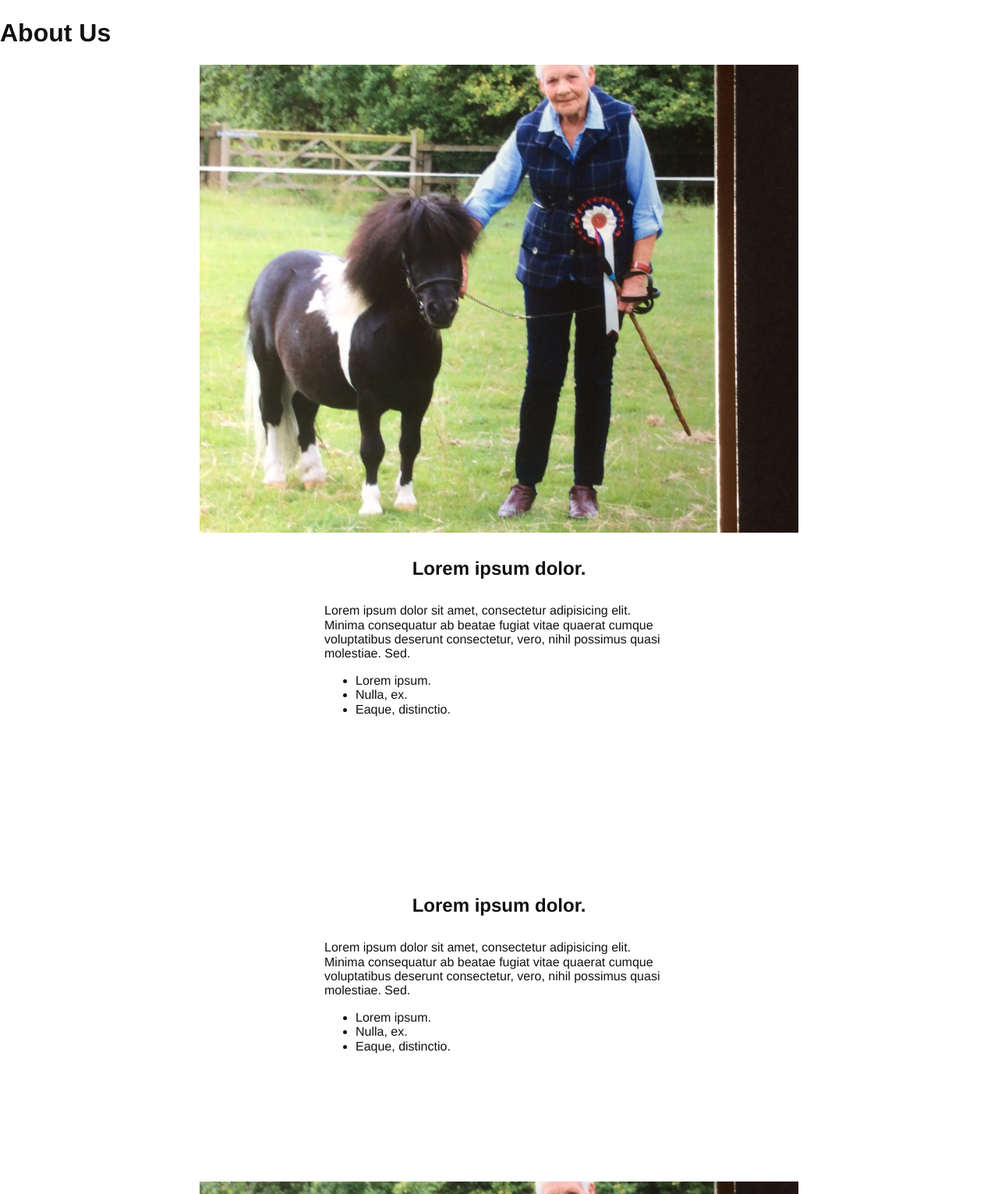
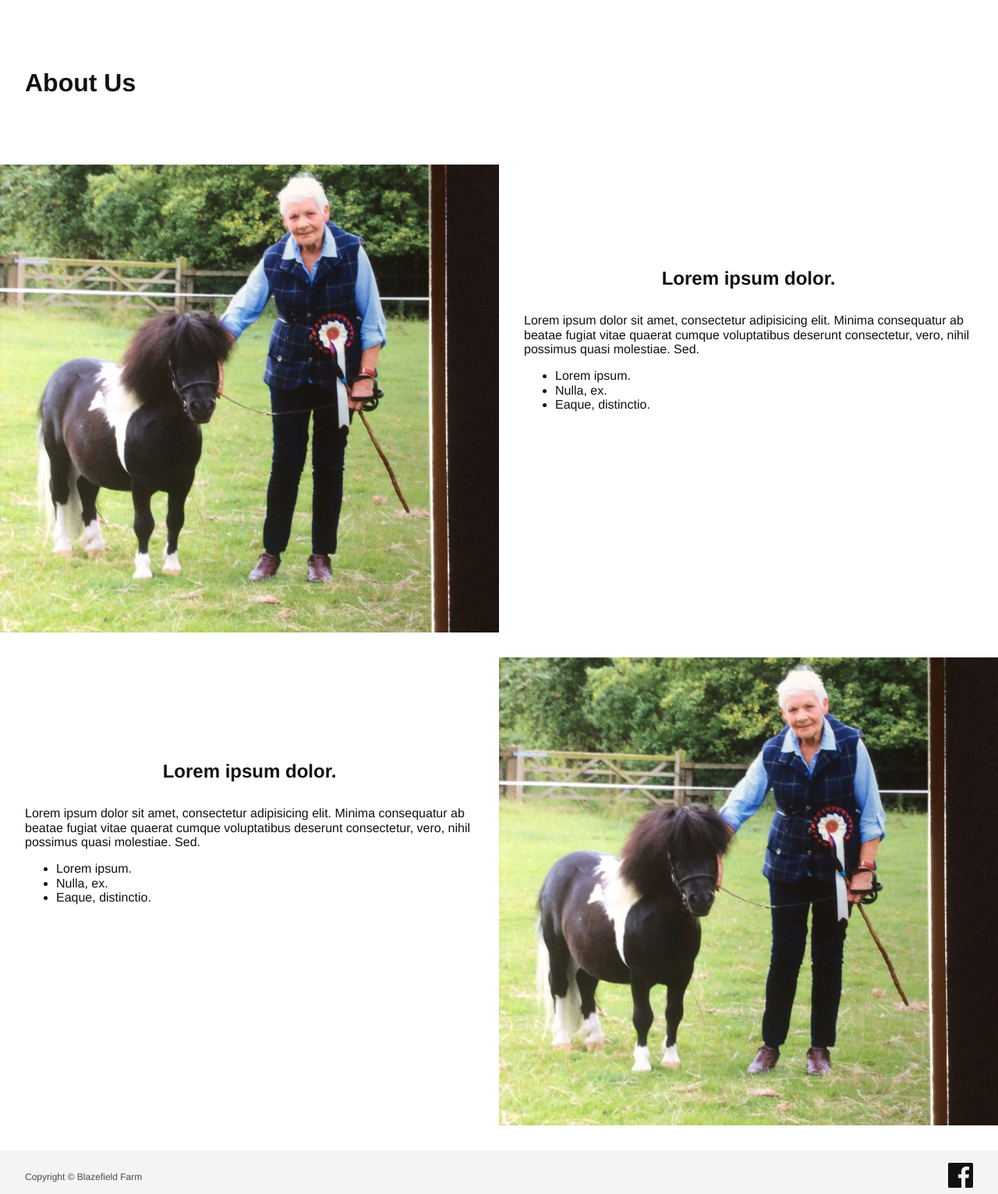
Before and after one commit to k7k7kt7/Tedwebsite, a website: page default.html in a window 1280 px wide. Shown: the part 48-1579 px from the top of the page at 78% size. Drawn offline with Linux system fonts and the light colour scheme.

Commit message:
Improve display of tiles

```diff
--- a/default.html
+++ b/default.html
@@ -29,15 +29,15 @@
   <main>
 
     <article>
-      <header>
+      <header class="mh4 pv5 mw6">
         <h1>About Us</h1>
       </header>
 
       <section>
 
-        <div class="flex items-center flex-column flex-row-m mb4">
-          <div class="w-50-m w-60-l w-100 cover vh-75 bg-right" style="background-image: url('images/IMG_1229.JPG')"></div>
-          <div class="w-50-m w-40-l w-100 vh-50 flex items-center-m">
+        <div class="flex items-center flex-column flex-row-ns mb4">
+          <div class="w-50-ns w-100 cover vh-75 bg-right" style="background-image: url('images/IMG_1229.JPG')"></div>
+          <div class="w-50-ns w-100 vh-50 flex items-center-m">
             <div class="mh4">
               <h2 class="f3 tl-m tc mv4 mb4-m mt0-m">Lorem ipsum dolor.</h2>
               <p>Lorem ipsum dolor sit amet, consectetur adipisicing elit. Minima consequatur ab beatae fugiat vitae quaerat cumque voluptatibus deserunt consectetur, vero, nihil possimus quasi molestiae. Sed.</p>
@@ -50,8 +50,8 @@
           </div>
         </div>
 
-        <div class="flex items-center flex-column flex-row-m">
-          <div class="w-50-m w-40-l w-100 vh-50 flex items-center-m">
+        <div class="flex items-center flex-column flex-row-ns mb4">
+          <div class="w-50-ns w-100 vh-50 flex items-center-m">
             <div class="mh4">
               <h2 class="f3 tl-m tc mv4 mb4-m mt0-m">Lorem ipsum dolor.</h2>
               <p>Lorem ipsum dolor sit amet, consectetur adipisicing elit. Minima consequatur ab beatae fugiat vitae quaerat cumque voluptatibus deserunt consectetur, vero, nihil possimus quasi molestiae. Sed.</p>
@@ -62,7 +62,7 @@
               </ul>
             </div>
           </div>
-          <div class="w-50-m w-60-l w-100 cover vh-75 bg-right" style="background-image: url('images/IMG_1229.JPG')"></div>
+          <div class="w-50-ns w-100 cover vh-75 bg-right" style="background-image: url('images/IMG_1229.JPG')"></div>
         </div>
 
       </section>
```
